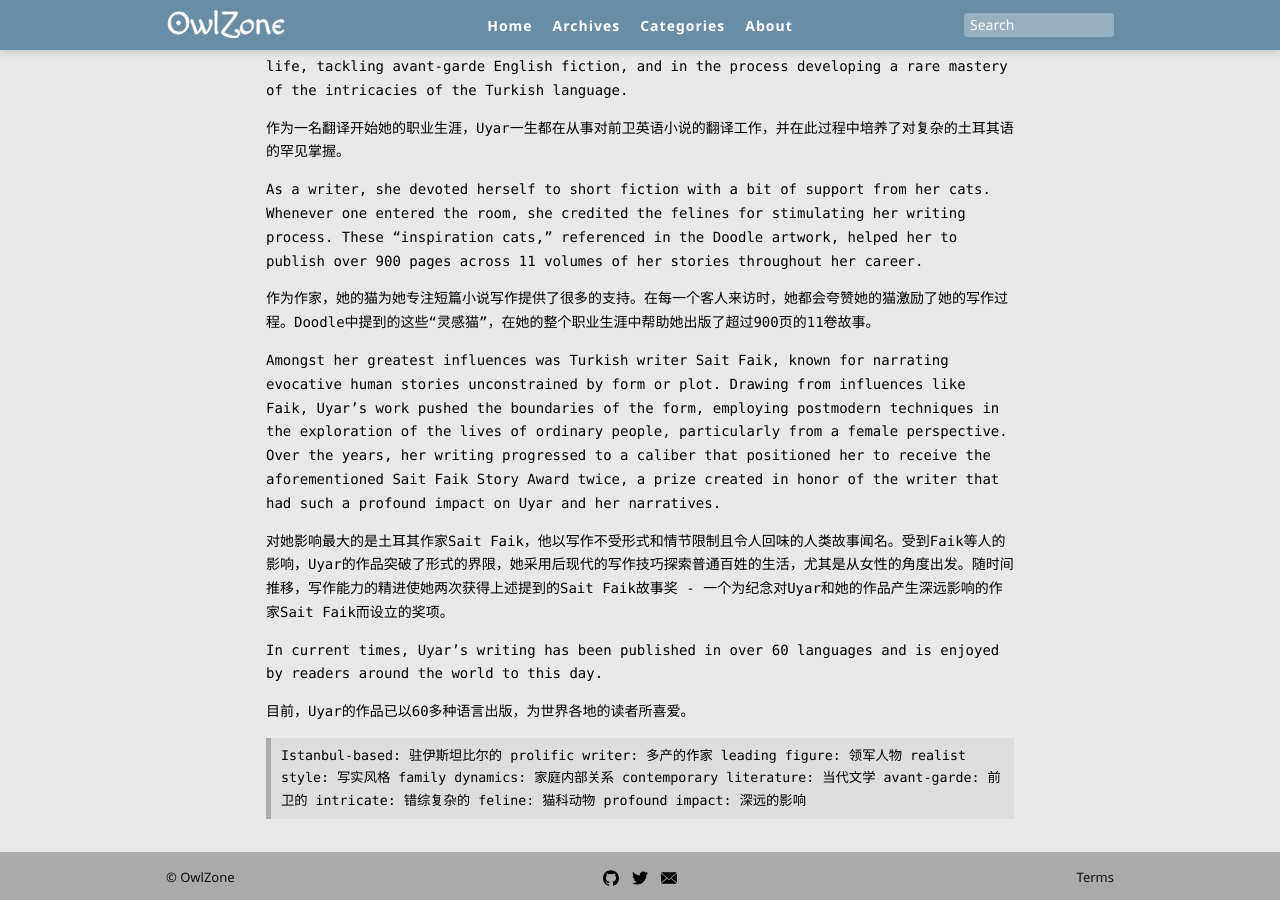
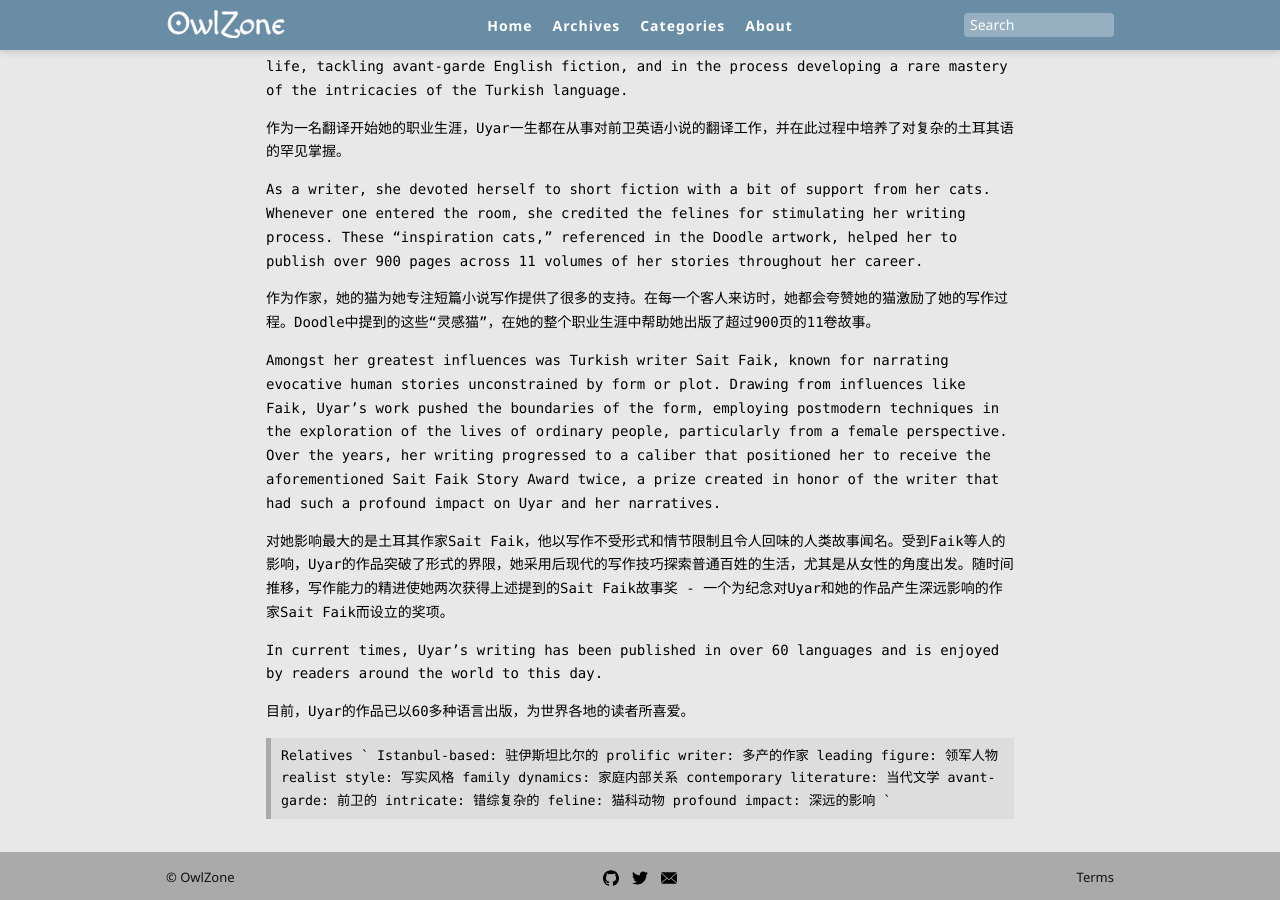
Before and after one commit to mapkts/owlzone, a Jekyll site: the page built from _posts/2020-5-11-tomris-uyar.md, in a window 1280 px wide and 900 px high, scrolled down 782 px. Built offline with Jekyll 4.4.1, drawn with Linux system fonts in a browser that asks for light colours.

```diff
--- a/_posts/2020-5-11-tomris-uyar.md
+++ b/_posts/2020-5-11-tomris-uyar.md
@@ -31,7 +31,9 @@
 
 目前，Uyar的作品已以60多种语言出版，为世界各地的读者所喜爱。
 
-> Istanbul-based: 驻伊斯坦比尔的
+> Relatives
+`
+Istanbul-based: 驻伊斯坦比尔的
 prolific writer: 多产的作家
 leading figure: 领军人物
 realist style: 写实风格
@@ -41,3 +43,4 @@
 intricate: 错综复杂的
 feline: 猫科动物
 profound impact: 深远的影响
+`
```
